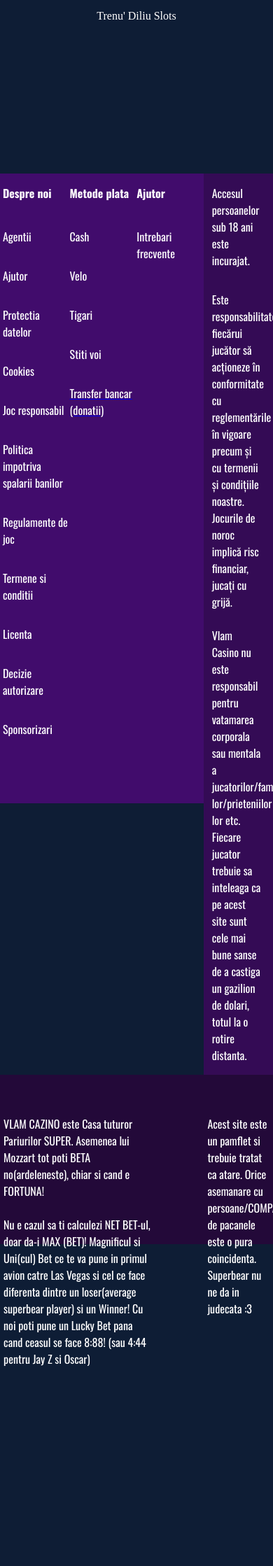
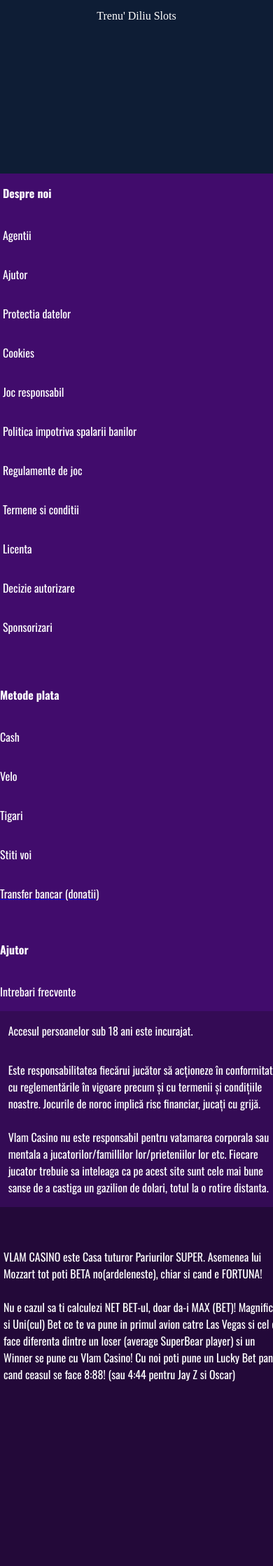
Before and after one commit to VladMrt/vlam-casino, a Python web app: template templates/MainPage.html in a window 390 px wide; the page is wider, and only the part inside the window is pictured. Shown: the part 3042-5280 px from the top of that part at 70% size. Before the commit the page ends 4994 px from the top of that part, so only its background shows below. Run offline with Jinja, Linux system fonts and the light colour scheme; the template is opened without the code that fills it, so the values that code supplies are empty; some web fonts are replaced.

Commit message:
Initial commit

```diff
--- a/static/css/MainPage.css
+++ b/static/css/MainPage.css
@@ -208,17 +208,8 @@
 .TextDespre1, .TextAjutor1, .TextMetodePlata1{
     margin-bottom: 2.7vh;
 }
-.TextDespre{
-
-}
 .TextDespre2{
     margin-bottom: 4vh;
-}
-.TextAjutor{
-
-}
-.TextMetodePlata{
-
 }
 .Text18Ani{
     width:18vw;
@@ -231,12 +222,41 @@
     width: 24vw;
 }
 /* Optimizare pt telefon */
-@media (min-width: 1100px){
+@media (min-width: 800px){
     .logo1{
         display: none;
     }
 }
 @media (max-width: 768px) {
+.DivFooterJos, .DivMareFooter, .DivParteaDeschisa{
+flex-direction: column;
+}
+footer{
+    height:2000px;
+}
+ .TextAjutor1, .TextMetodePlata1{
+    margin-top:40px;
+    margin-bottom: 20px;
+}
+.DivParteaInchisa{
+    height:1000px;
+    width:100%;
+}
+.Text18Ani{
+    width:400px;
+}
+.TextDespre1{
+    margin-bottom: 20px;
+}
+.TextFooterJos1{
+    margin-bottom: 20px;
+}
+.DivFooterJos{
+    height:700px;
+}
+.TextFooterJos, .TextFooterJos1, .TextMetodePlata1{
+    width: 400px;
+}
     .header {
         flex-direction: row;
         text-align: center;
--- a/templates/MainPage.html
+++ b/templates/MainPage.html
@@ -36,7 +36,7 @@
         <div class="jocuri">
             <div class="coloanajocuri1">
                 <div class="joc">
-                    <a href="http://localhost:8080/DiliMiniSlots"><img src="static/images/Dili Mini Slots Thumb.jpg" class="imaginejoc"></a>
+                    <a href="https://vladmrt.github.io/DiliMiniSlots"><img src="static/images/Dili Mini Slots Thumb.jpg" class="imaginejoc"></a>
                     <p class="text">Dili Mini Slots</p>
                 </div>
                 <div class="joc">
@@ -54,7 +54,7 @@
                     <p class="text">Futuristic Slots</p>
                 </div>
                 <div class="joc">
-                    <a href="http://localhost:8080/GeekWheel"><img src="static/images/Geek Wheel XL.png" class="imaginejoc"></a>
+                    <a href="https://vladmrt.github.io/GeekWheel"><img src="static/images/Geek Wheel XL.png" class="imaginejoc"></a>
                     <p class="text">Geek Wheel XL</p>
                 </div>
                 <div class="joc">
@@ -68,7 +68,7 @@
                     <p class="text">🐐 Lebron Capra Slots 🐐</p>
                 </div>
                 <div class="joc">
-                    <a href="http://localhost:8080/JoculCalamarului"><img src="static/images/Jocul Calamarului SLOTS Thumb.jpg" class="imaginejoc"></a>
+                    <a href="https://vladmrt.github.io/JoculCalamarului"><img src="static/images/Jocul Calamarului SLOTS Thumb.jpg" class="imaginejoc"></a>
                     <p class="text">Jocul Calamarului SLOTS</p>
                 </div>
                 <div class="joc">
@@ -119,12 +119,12 @@
         </div>
         <div class="DivFooterJos">
             <p class="TextFooterJos1">
-                VLAM CAZINO este Casa tuturor Pariurilor SUPER.
+                VLAM CASINO este Casa tuturor Pariurilor SUPER.
                 Asemenea lui Mozzart tot poti BETA no(ardeleneste), chiar si cand e FORTUNA!
                 <br>
                 <br>
                 Nu e cazul sa ti calculezi NET BET-ul, doar da-i MAX (BET)!
-                Magnificul si Uni(cul) Bet ce te va pune in primul avion catre Las Vegas si cel ce face diferenta dintre un loser(average superbear player) si un Winner! Cu noi poti pune un Lucky Bet pana cand ceasul se face 8:88! (sau 4:44 pentru Jay Z si Oscar)
+                Magnificul si Uni(cul) Bet ce te va pune in primul avion catre Las Vegas si cel ce face diferenta dintre un loser (average SuperBear player) si un Winner se pune cu Vlam Casino! Cu noi poti pune un Lucky Bet pana cand ceasul se face 8:88! (sau 4:44 pentru Jay Z si Oscar)
             </p>
             <p class="TextFooterJos">
                 Acest site este un pamflet si trebuie tratat ca atare. Orice asemanare cu persoane/COMPANII de pacanele este o pura coincidenta.
@@ -132,8 +132,6 @@
                 Superbear nu ne da in judecata :3
             </p>
         </div>
-
-
     </footer>
     </body>
 </html>
```
